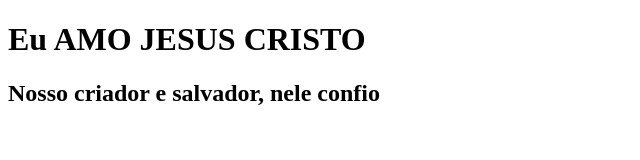
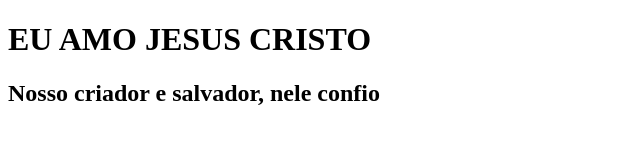
Before and after one commit to JairoMatos/Clone-tab-news2025, a Next.js app: page / in a window 1280 px wide. Shown: the top 160 px of the page, without its empty margins (0-640 px from the left). Built offline with nearby package versions, Linux system fonts and the light colour scheme.

Commit message:
nova frase

```diff
--- a/pages/index.js
+++ b/pages/index.js
@@ -2,7 +2,7 @@
 function Home(){
   return(
     <div>
-      <h1>Eu AMO JESUS CRISTO</h1>
+      <h1>EU AMO JESUS CRISTO</h1>
       <h2>Nosso criador e salvador, nele confio</h2>
 
       <h3></h3>
```
